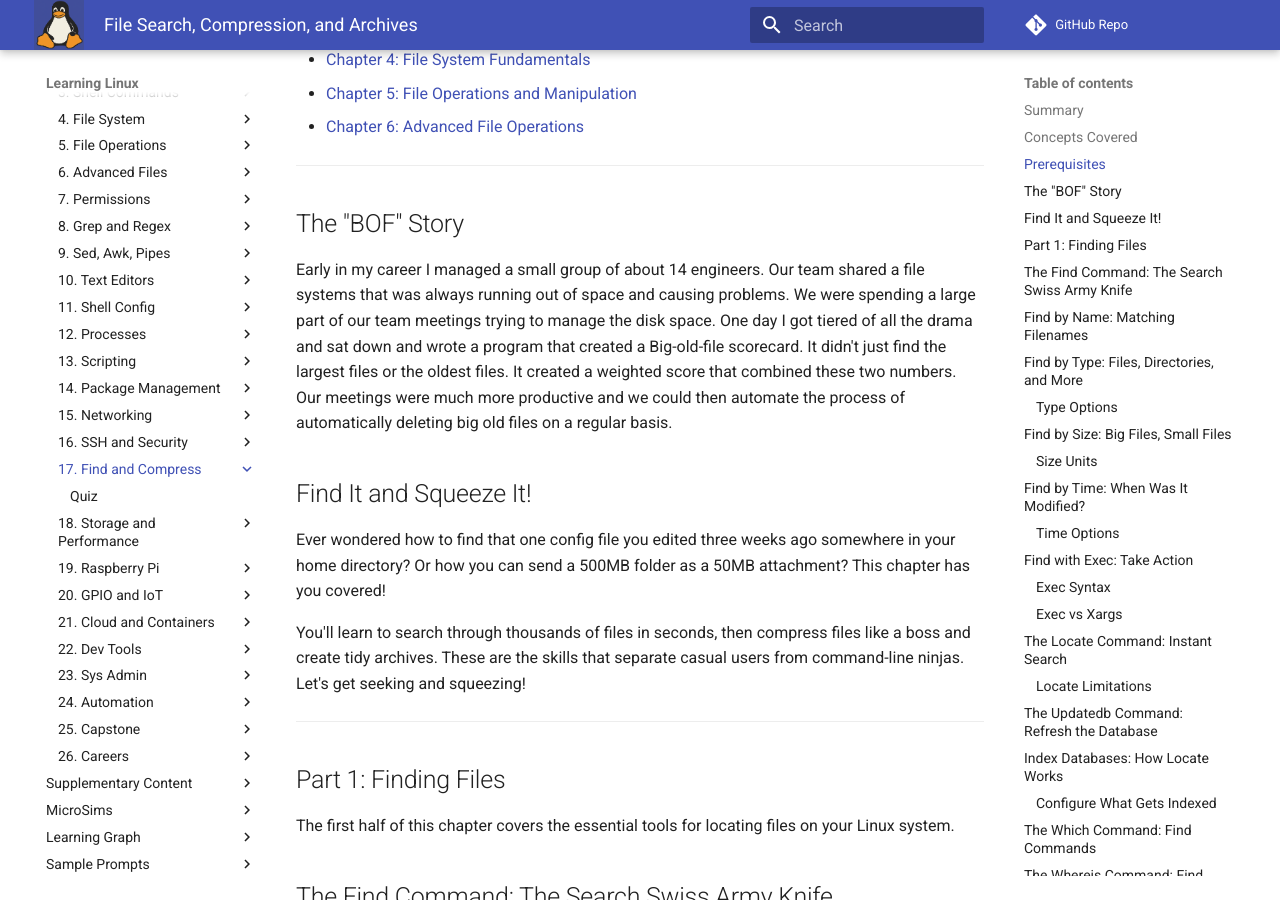
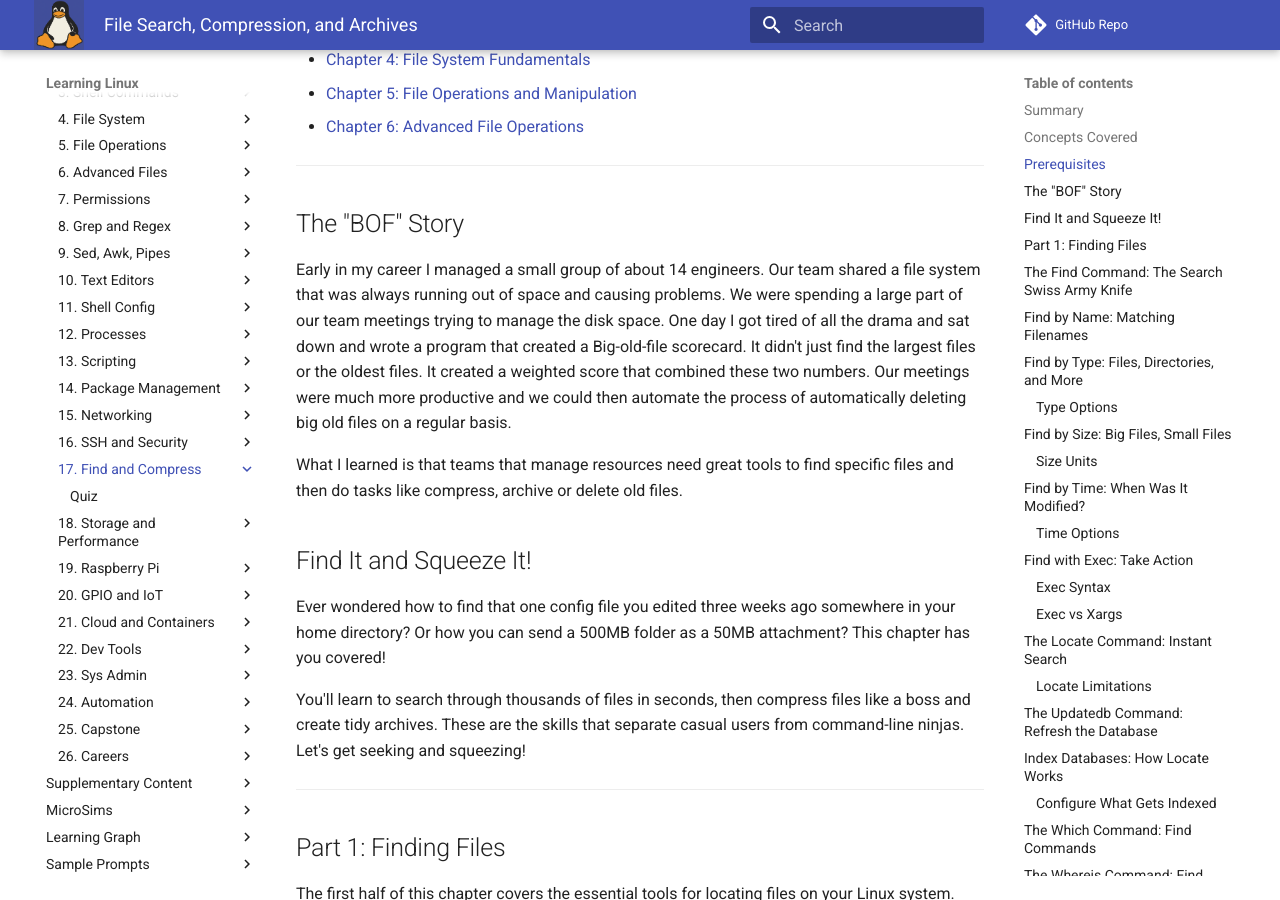
Before and after one commit to dmccreary/learning-linux, an MkDocs documentation site: the page built from docs/chapters/17-compression-search/index.md, in a window 1280 px wide and 900 px high, scrolled down 1593 px. Built offline with MkDocs 1.6.1 and Material for MkDocs 9.7.7, drawn with Linux system fonts in a browser that asks for light colours; comment, search, counter and statistics services are not loaded.

Commit message:
updates to BOF

```diff
--- a/docs/chapters/17-compression-search/index.md
+++ b/docs/chapters/17-compression-search/index.md
@@ -60,14 +60,17 @@ This chapter builds on concepts from:
 ## The "BOF" Story
 
 Early in my career I managed a small group of about 14 engineers.  Our team
-shared a file systems that was always running out of space and causing problems.
+shared a file system that was always running out of space and causing problems.
 We were spending a large part of our team meetings trying to manage the disk space.
-One day I got tiered of all the drama and sat down and wrote a program that
+One day I got tired of all the drama and sat down and wrote a program that
 created a Big-old-file scorecard.  It didn't just find the largest files or
 the oldest files.  It created a weighted score that combined these two
 numbers.  Our meetings were much more productive and we could then
 automate the process of automatically deleting big old files on
 a regular basis.
+
+What I learned is that teams that manage resources need great tools to
+find specific files and then do tasks like compress, archive or delete old files.
 
 ## Find It and Squeeze It!
 
```
